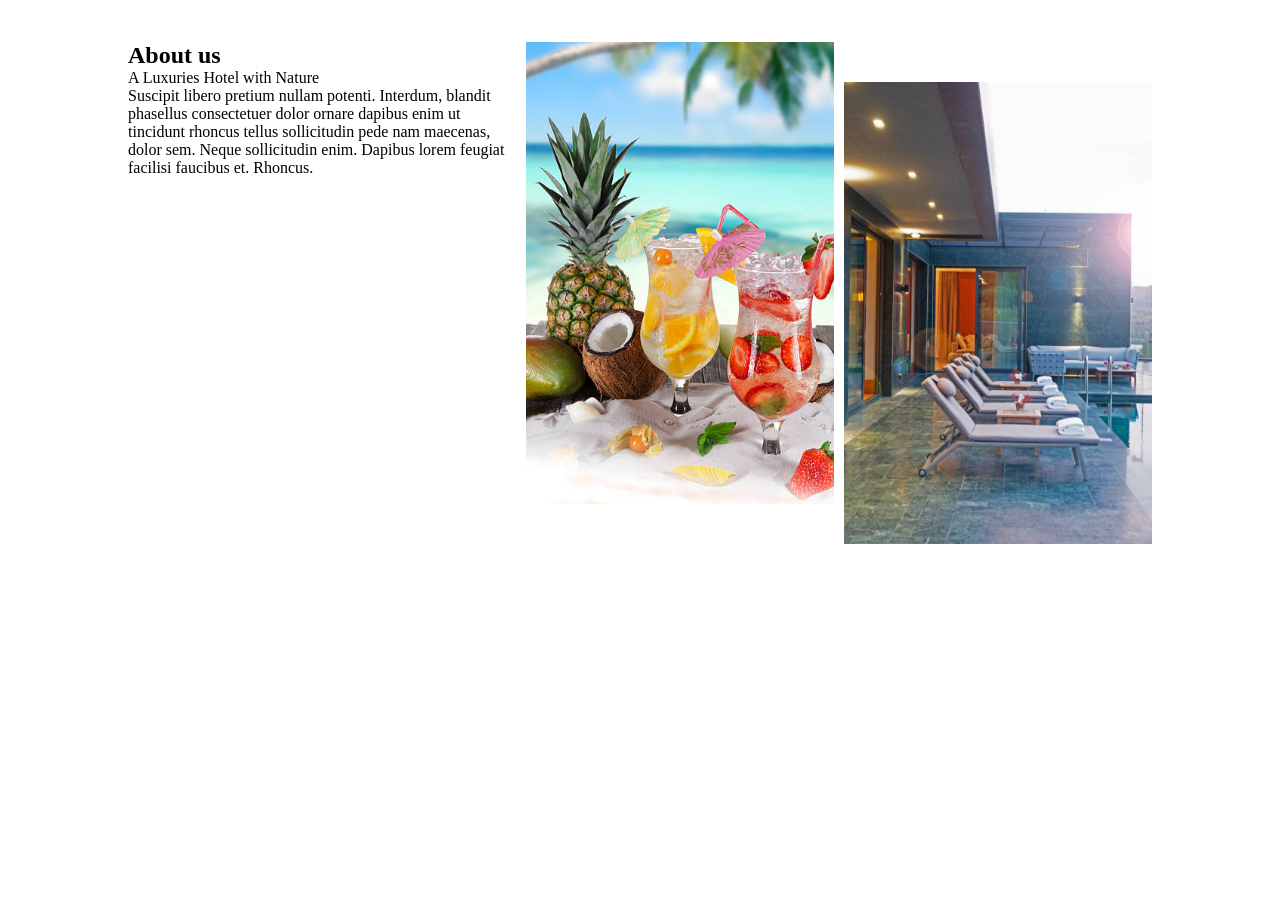
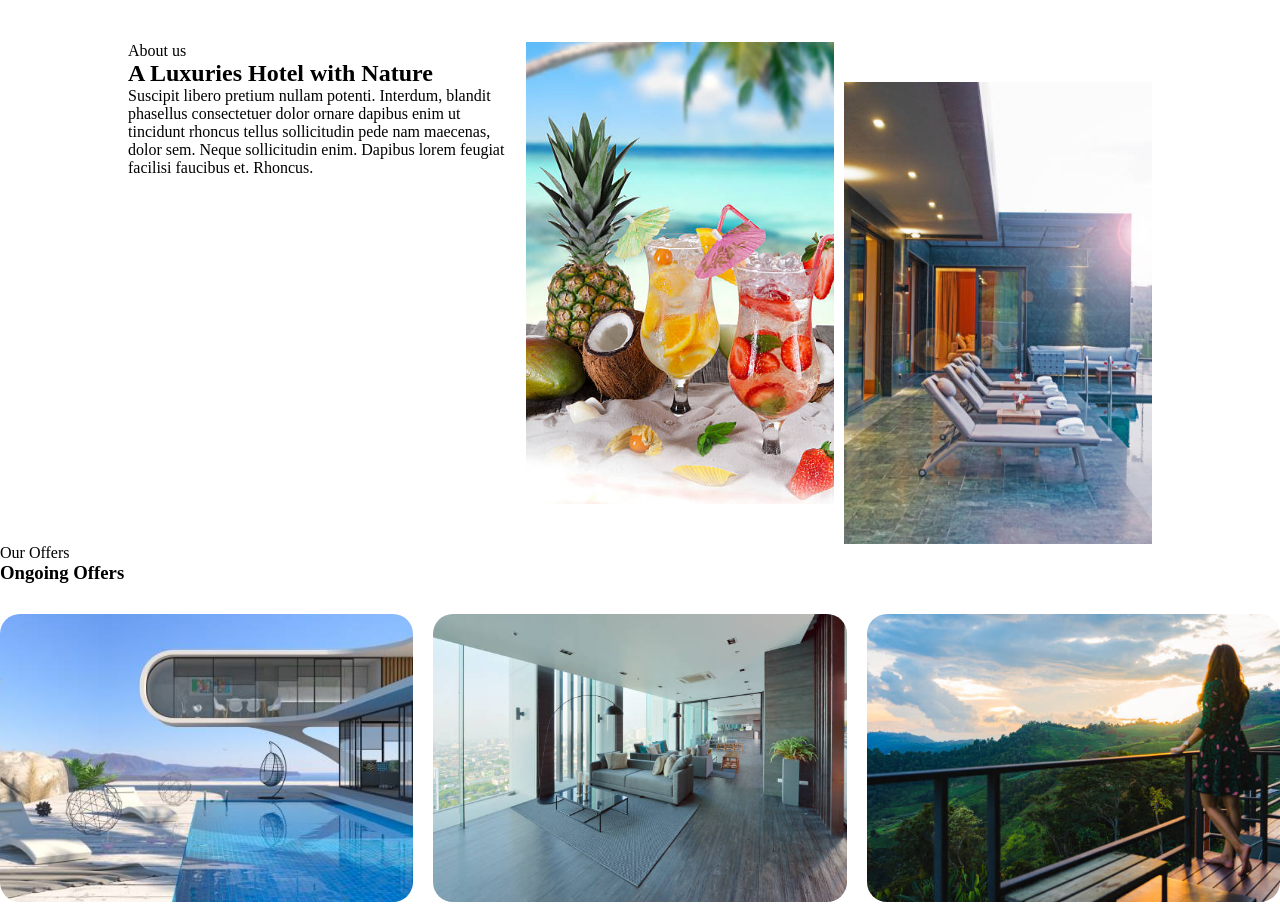
Before and after one commit to Theldra/real-estate, a plain HTML site: page index.html in a window 1280 px wide. Shown: the part 800-1704 px from the top of the page. Before the commit the page ends 1344 px from the top, so only its background shows below. Drawn offline with Linux system fonts and the light colour scheme.

Commit message:
Update to files

```diff
--- a/index.html
+++ b/index.html
@@ -39,12 +39,13 @@
   </section>
   <div class="sub-hero">
     <div class="about-us">
-      <h2>About us</h2>
-      <p>A Luxuries Hotel
-        with Nature</p>
+      <p>About us</p>
+      <h2>A Luxuries Hotel
+      with Nature</h2>
       <p>Suscipit libero pretium nullam potenti. Interdum, blandit phasellus consectetuer dolor ornare dapibus enim ut
         tincidunt
-        rhoncus tellus sollicitudin pede nam maecenas, dolor sem. Neque sollicitudin enim. Dapibus lorem feugiat facilisi
+        rhoncus tellus sollicitudin pede nam maecenas, dolor sem. Neque sollicitudin enim. Dapibus lorem feugiat
+        facilisi
         faucibus et. Rhoncus.</p>
     </div>
     <div class="gallery">
@@ -52,6 +53,15 @@
       <img class="gallery-2" src="./img/asturrrff.jpg" alt="Bed and breakfast">
     </div>
   </div>
+  <div class="offers">
+    <p>Our Offers</p>
+    <h3>Ongoing Offers</h3>
+    <div class="views">
+      <img src="./img/seaview.jpg" alt="Sea View">
+      <img src="./img/cityview.jpg" alt="City View">
+      <img src="./img/woodsview.jpg" alt="Woods View">
+    </div>
+  </div>
 </body>
 
 </html>
--- a/style.css
+++ b/style.css
@@ -58,7 +58,7 @@ nav {
 }
 
 #hero-title {
-   color:white;
+   color: white;
    font-size: 3rem;
 }
 
@@ -88,12 +88,12 @@ nav {
 
 }
 
-.about-us{
+.about-us {
    width: 50%;
-   row-gap: 100px;
+   /* row-gap: 100px; */
 }
 
-.sub-hero{
+.sub-hero {
    display: flex;
    flex-direction: row;
    justify-content: space-evenly;
@@ -103,16 +103,39 @@ nav {
    gap: 10px;
 }
 
-.gallery{
+.gallery {
    display: flex;
    flex-direction: row;
    gap: 10px;
 }
 
-.gallery-1{
+.gallery-1 {
    padding-bottom: 40px;
 }
 
-.gallery-2{
+.gallery-2 {
    padding-top: 40px;
 }
+
+.views {
+   display: grid;
+   grid-template-columns: 1fr 1fr 1fr;
+   width: 100%;
+   gap: 20px;
+}
+
+.offers {
+   display: flex;
+   flex-direction: column;
+   justify-content: center;
+}
+
+.views img {
+   width: 100%;
+   height: 90%;
+   object-fit: cover;
+   border-radius: 20px;
+   margin: 0;
+   margin-top: 30px;
+   gap: 10px;
+}
```
Also changed, not shown: img/cityview.jpg (added), img/seaview.jpg (added), img/woodsview.jpg (added).
